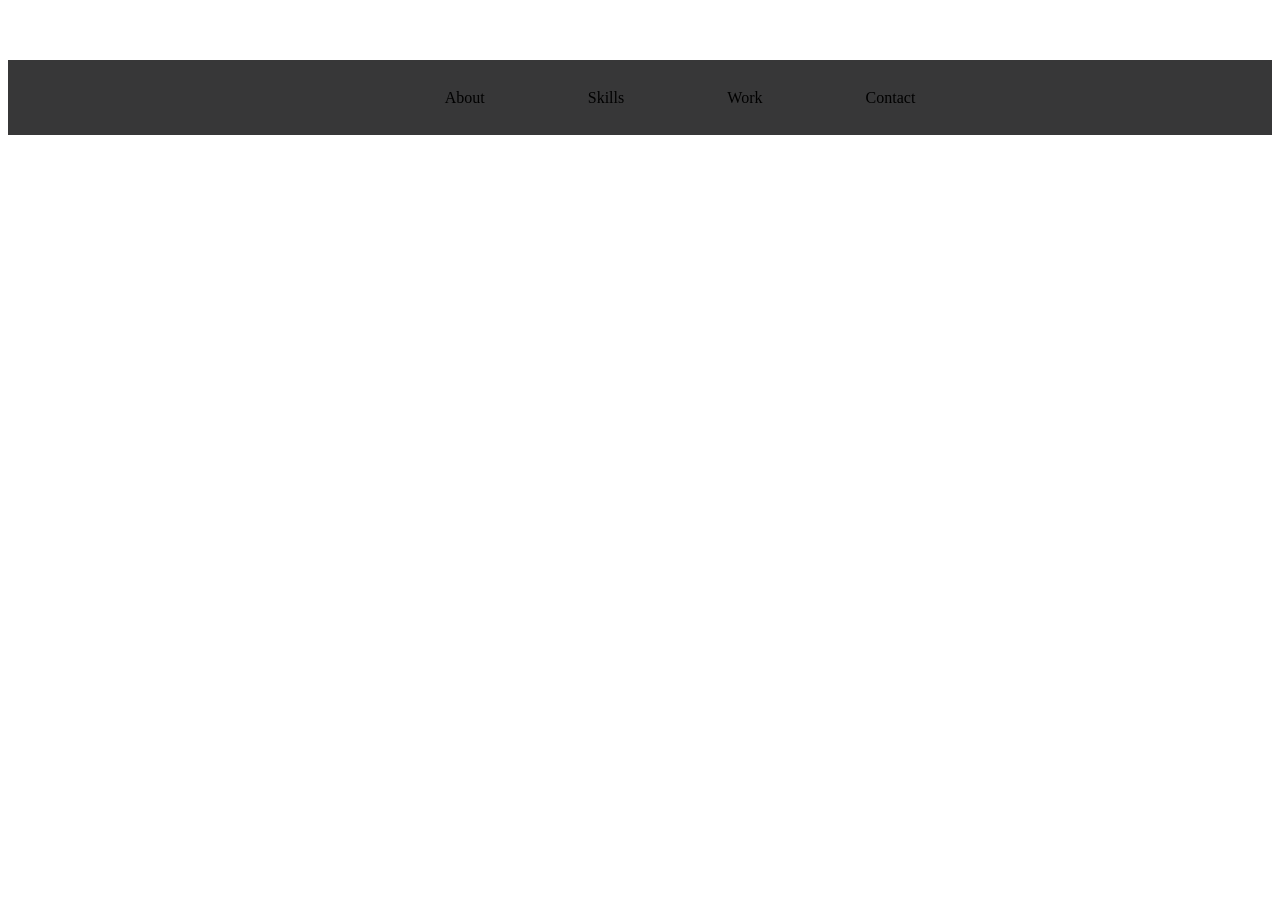
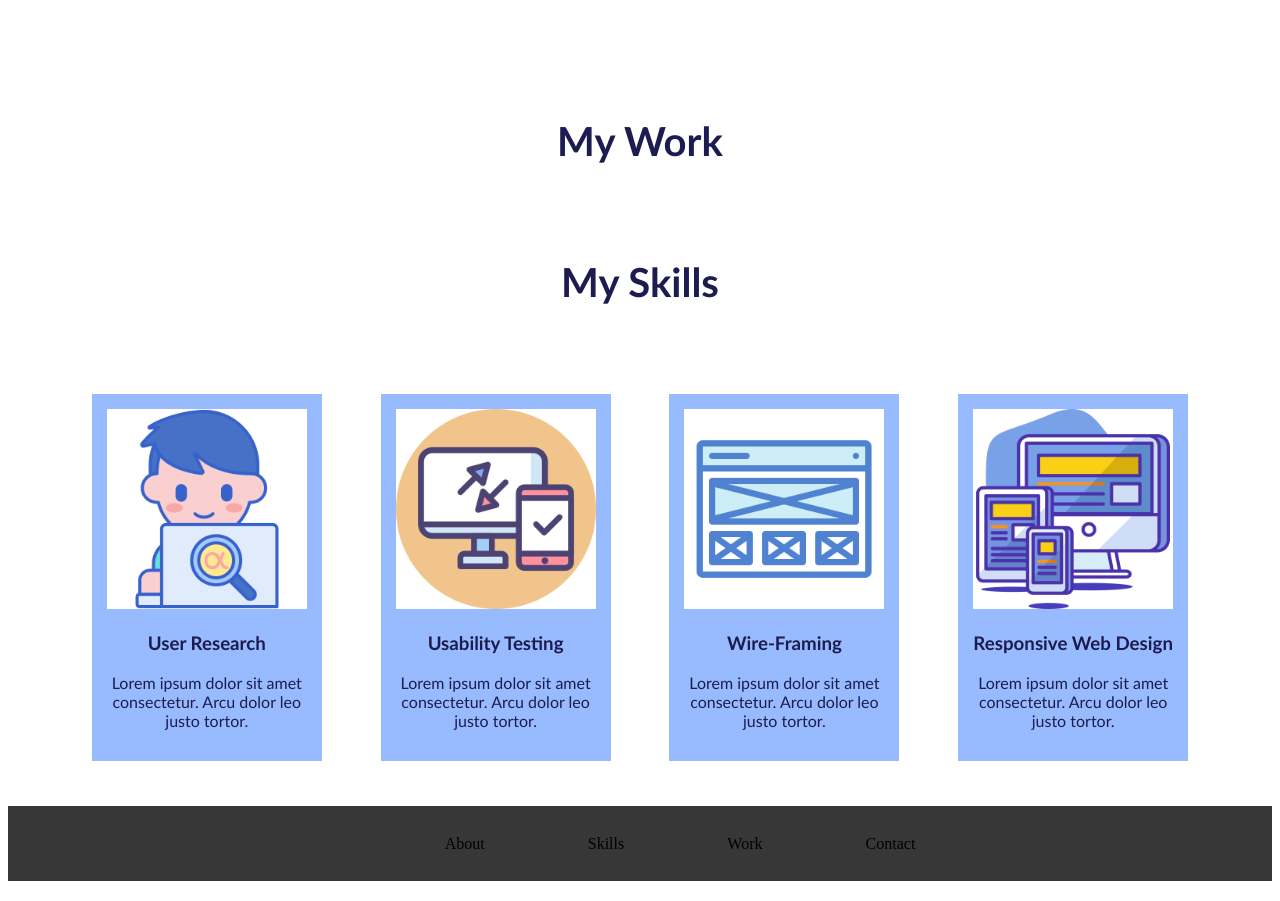
Before and after one commit to AmandaBrooks0/UX_UI_HW_18, a plain HTML site: page index.html in a window 1280 px wide. Shown: the part 1259-2160 px from the top of the page. Before the commit the page ends 1414 px from the top, so only its background shows below. Drawn offline with Linux system fonts and the light colour scheme.

Commit message:
Added My Skills Section

```diff
--- a/index.html
+++ b/index.html
@@ -23,17 +23,94 @@
 
     </header>
 
+     <!--  Hero Image section  -->
+
     <section class="heroImg">
         <div class="content">
-            <img src="image.jpg" alt="Image">
-            <p>
-                Paragraph
-            </p>
-            <button type="button">Download Resume!</button>
+            <div class="flex1">
+              <p>
+                Hi my name is Amanda, I'm a UX designer!
+              </p>
+              <p>
+                Who's up for a challenge? Whether it's problem solving
+                or creating a masterpiece, let's work together to design something great!
+              </p>
+            </div>
+            <img class="flex1" src="photo of me.png" alt="Image" width="250px">
+            <button class="flex1" type="button">Download Resume!</button>
+
         </div>
 
+    </section>
+
+
+
+
+     <!--  My Work section coded using CSS flex -->
+
+     <h1>My Work</h1>
+     <section>
+
+
+
+     </section>
+
+
+
+
+     <!--  My UX Skills section coded using CSS flex -->
+
+    <section class="myskills">
+    <h1>My Skills</h1>
+      <div class="flex-container">
+        <div>
+          <img src="user research.png" >
+            <h3>
+                User Research
+            </h3>
+            <p>
+                Lorem ipsum dolor sit amet consectetur. Arcu dolor leo justo tortor.
+            </p>
+
+        </div>
+
+        <div>
+          <img src="usability testing.png">
+            <h3>
+            Usability Testing
+            </h3>
+            <p>
+                Lorem ipsum dolor sit amet consectetur. Arcu dolor leo justo tortor.
+            </p>
+        </div>
+
+        <div>
+          <img src="wireframing.png">
+            <h3>
+                Wire-Framing
+            </h3>
+            <p>
+                Lorem ipsum dolor sit amet consectetur. Arcu dolor leo justo tortor.
+            </p>
+        </div>
+
+        <div>
+          <img src="responsive web design.png">
+            <h3>
+                Responsive Web Design
+            </h3>
+            <p>
+                Lorem ipsum dolor sit amet consectetur. Arcu dolor leo justo tortor.
+           </p>
+        </div>
+
+    </div>
 
     </section>
+
+
+
+     <!--  Footer  -->
 
     <footer>
         <ul>
--- a/style.css
+++ b/style.css
@@ -37,3 +37,54 @@ li {
     padding: 4%;
 
 }
+
+.flex-container {
+
+    display: flex;
+    flex-wrap: wrap;
+    flex-direction: row;
+    justify-content: space-evenly;
+    margin: 20px;
+    padding: 15px;
+
+
+}
+
+.flex-container > div {
+
+    flex-basis: 200px;
+    margin: 10px;
+    padding: 15px;
+    text-align: center;
+    background-color: rgb(152, 187, 255);
+
+}
+
+
+
+img {
+    max-width: 100%;
+    height: auto;
+    background-color: white;
+  }
+
+  h1 {
+    color: rgb(28, 28, 80);
+    text-align: center;
+    font-size:40px;
+    padding: 30px;
+    font-family:'Gill Sans', 'Gill Sans MT', Calibri, 'Trebuchet MS', sans-serif
+
+  }
+
+  p {
+    color: rgb(28, 28, 80);
+    font-family:'Gill Sans', 'Gill Sans MT', Calibri, 'Trebuchet MS', sans-serif
+
+  }
+
+  h3 {
+    color: rgb(28, 28, 80);
+    font-family:'Gill Sans', 'Gill Sans MT', Calibri, 'Trebuchet MS', sans-serif
+
+  }
```
Also changed, not shown: photo of me.png (renamed from images/photo of me.png), responsive web design.png (added), usability testing.png (added), user research.png (added), wireframing.png (added).
